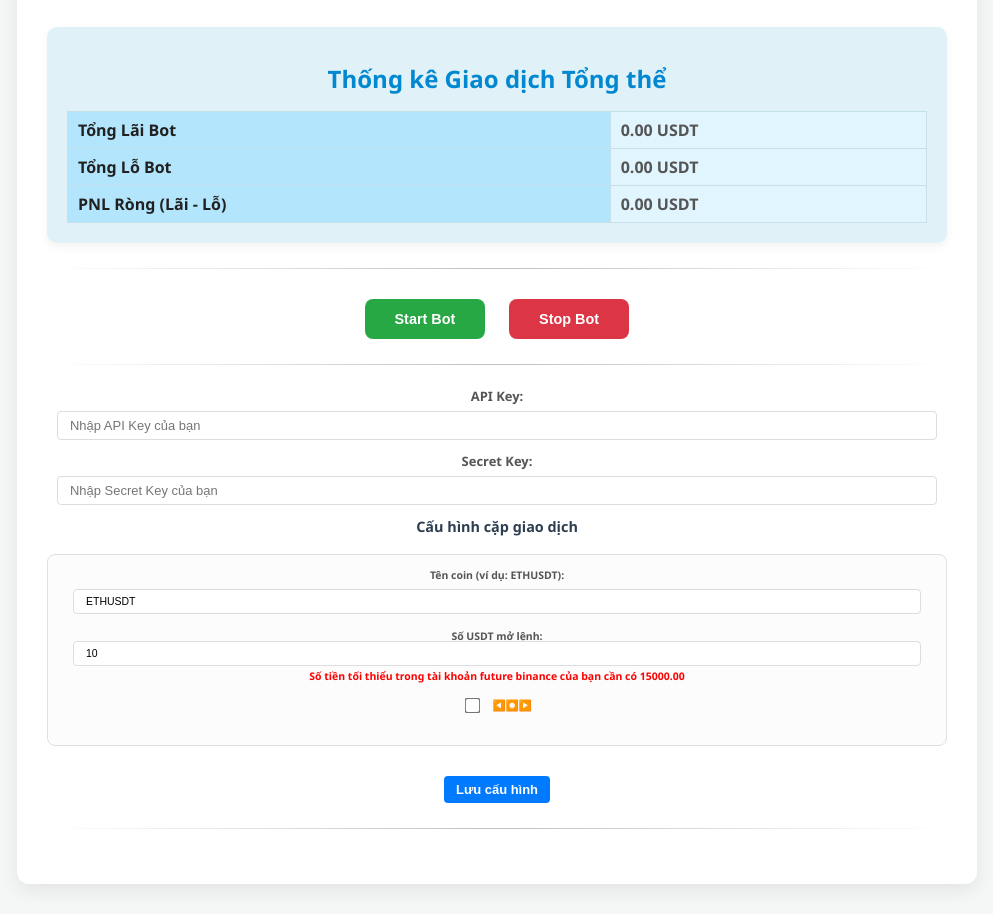
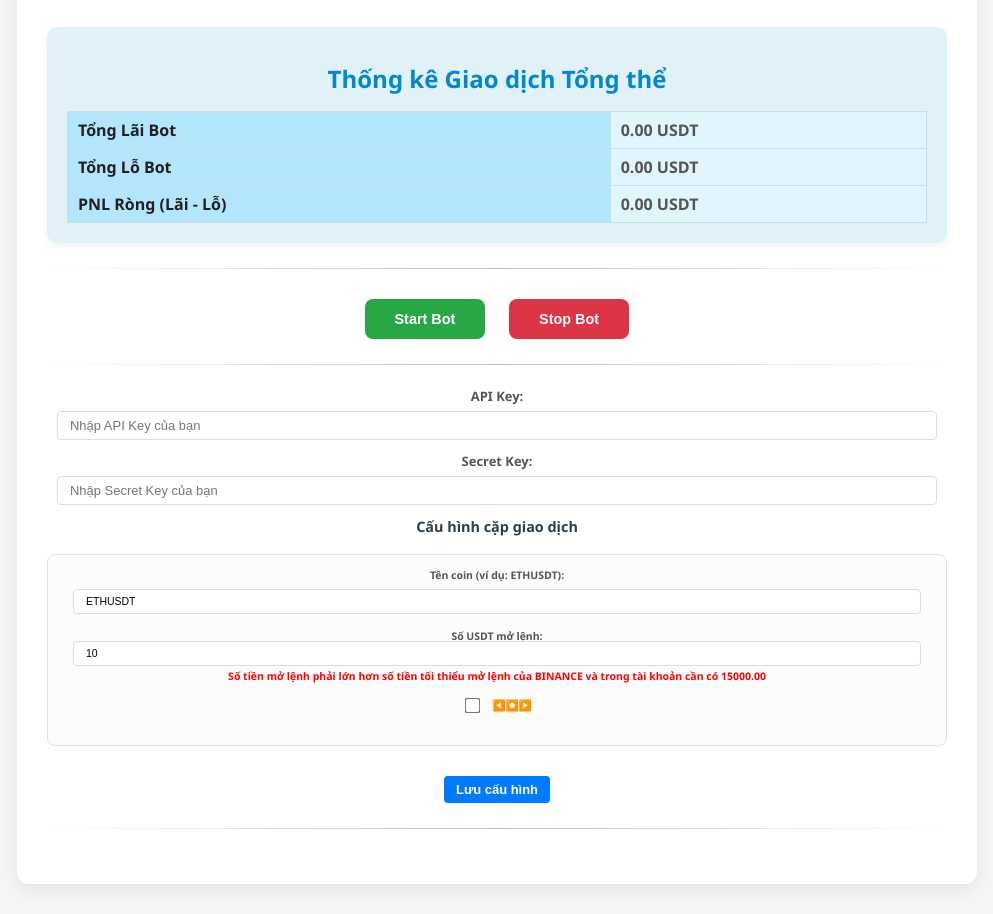
Before and after one commit to Tacke300/fund, a website: page binance/index.html in a window 1280 px wide. Shown: the part 181-1095 px from the top of the page, without its empty margins (143-1136 px from the left). Drawn offline with Linux system fonts and the light colour scheme; no server answers.

Commit message:
Update index.html

```diff
--- a/binance/index.html
+++ b/binance/index.html
@@ -369,7 +369,7 @@
                 const value = parseFloat(initialAmountInput.value);
                 if (!isNaN(value)) {
                     const result = value * 1500;
-                    minAmountDisplay.textContent = `Số tiền tối thiểu trong tài khoản future binance của bạn cần có ${result.toFixed(2)}`;
+                    minAmountDisplay.textContent = `Số tiền mở lệnh phải lớn hơn số tiền tối thiểu mở lệnh của BINANCE và trong tài khoản cần có ${result.toFixed(2)}`;
                 }
             }
         }
```
